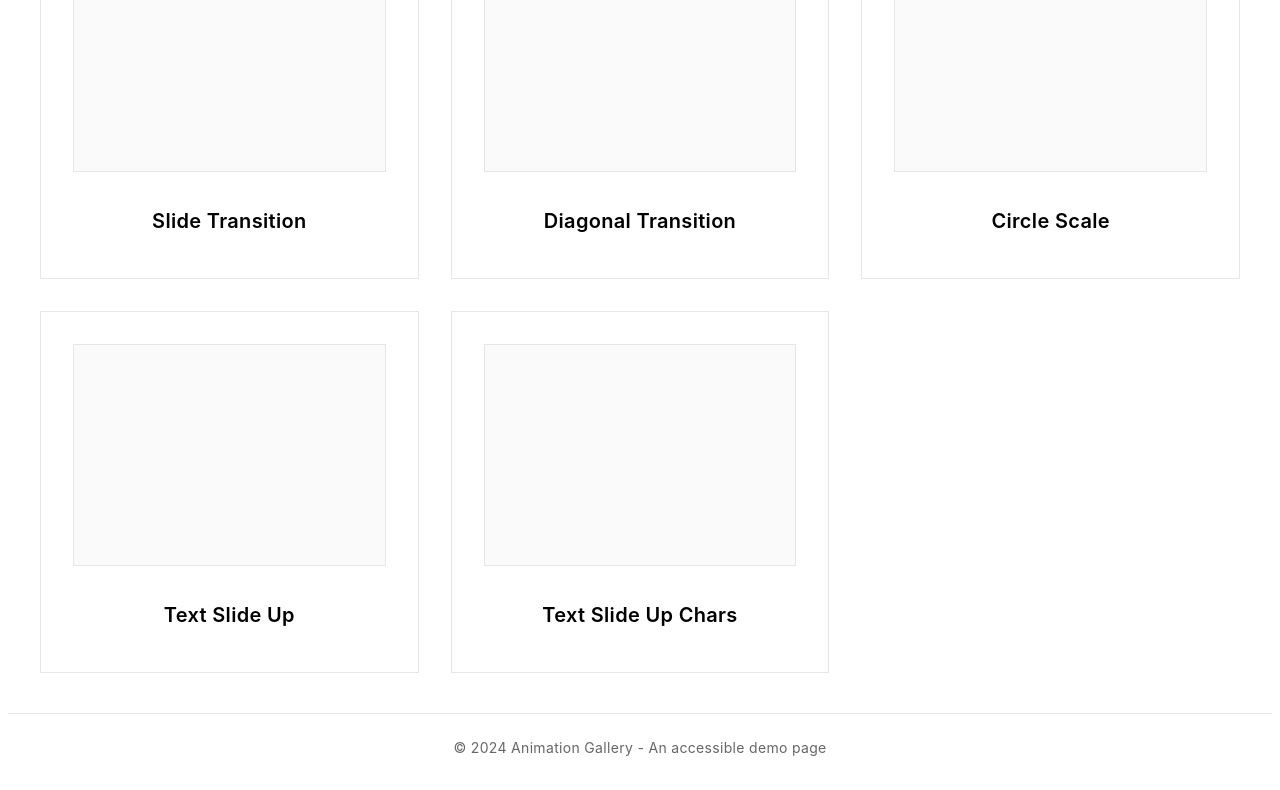
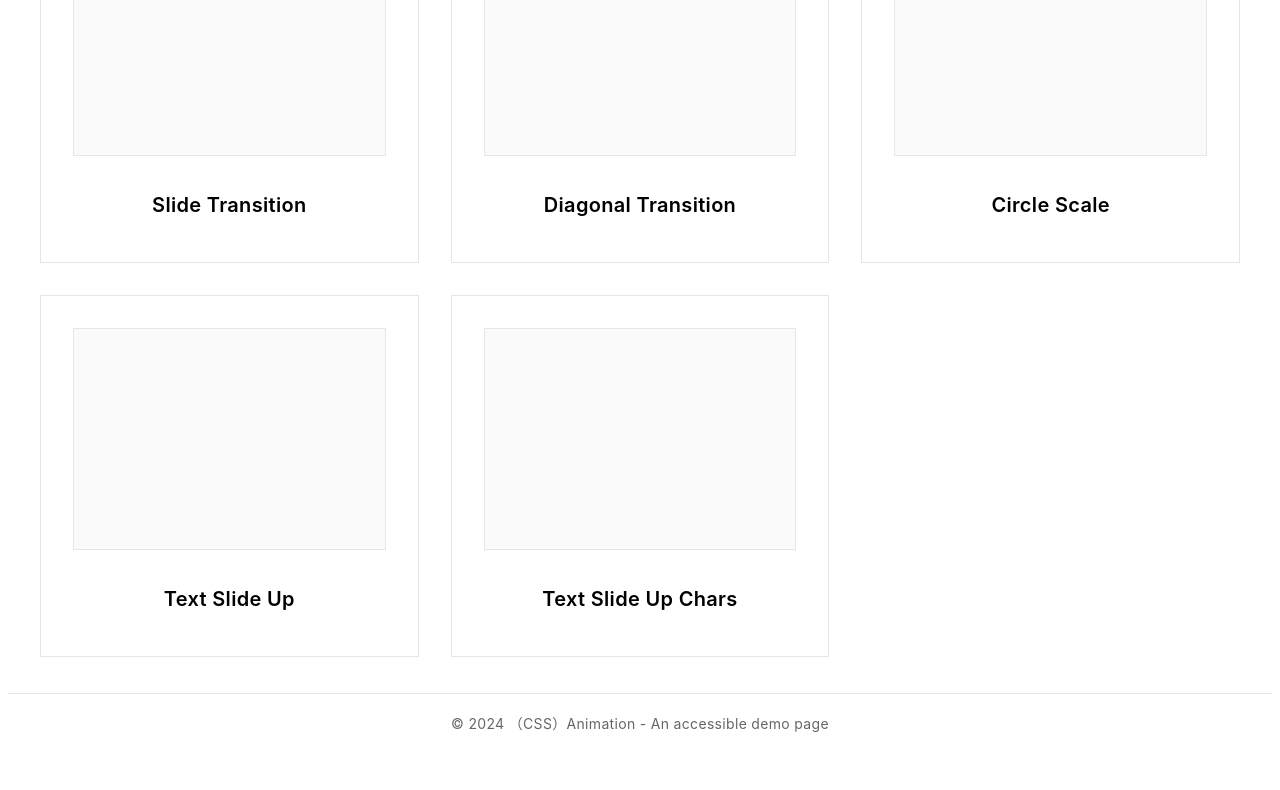
Before and after one commit to koma104/animation, a plain HTML site: page index.html in a window 1280 px wide. Shown: the part 1029-1819 px from the top of the page. After the commit the page ends 1791 px from the top, so only its background shows below. Drawn offline with Linux system fonts and the light colour scheme.

Commit message:
style: ヘッダーとフッターのデザインを微調整
- ヘッダーのパディングを縮小
- フッターのパディングとマージンを削減
- ヘッダーのタイトルに「（CSS）」を追加
- 括弧とテキストの間隔を調整
- デザインの簡素化とコンパクト化

```diff
--- a/css/style.css
+++ b/css/style.css
@@ -19,7 +19,7 @@ body {
 /* ヘッダースタイル */
 .header {
   background-color: var(--background-color);
-  padding: 1rem 2rem;
+  padding: 0.5rem 2rem;
   text-align: center;
   border-bottom: 1px solid var(--border-color);
 }
@@ -29,6 +29,21 @@ body {
   font-size: 1.75rem;
   font-weight: 700;
   letter-spacing: 0.02em;
+}
+
+/* 括弧とAnimationの間の余白を詰める */
+.header h1,
+.footer p {
+  display: flex;
+  align-items: center;
+  justify-content: center;
+  gap: 0; /* 要素間の余白をなくす */
+}
+
+/* 括弧で囲まれた部分を独立した要素として扱う */
+.header h1::before {
+  content: '（CSS）';
+  margin-right: -0.2em; /* 右側の余白を少し詰める */
 }
 
 /* アニメーショングリッド */
@@ -114,11 +129,11 @@ body {
 /* フッター */
 .footer {
   background-color: var(--background-color);
-  padding: 0.5rem 2rem;
+  padding: 0.25rem 2rem;
   text-align: center;
   color: var(--text-secondary);
   border-top: 1px solid var(--border-color);
-  margin-top: 0.5rem;
+  margin-top: 0.25rem;
   font-size: 0.875rem;
 }
 
--- a/index.html
+++ b/index.html
@@ -11,7 +11,7 @@
   <body>
     <a href="#main-content" class="skip-link">Skip to main content</a>
     <header class="header" role="banner">
-      <h1>Animation Gallery</h1>
+      <h1><span>Animation</span></h1>
     </header>
     <main id="main-content" role="main" tabindex="-1">
       <h2 class="sr-only">Animation List</h2>
@@ -116,7 +116,7 @@
       </div>
     </main>
     <footer role="contentinfo" class="footer">
-      <p>© 2024 Animation Gallery - An accessible demo page</p>
+      <p>© 2024 （CSS）Animation - An accessible demo page</p>
     </footer>
   </body>
 </html>
```
